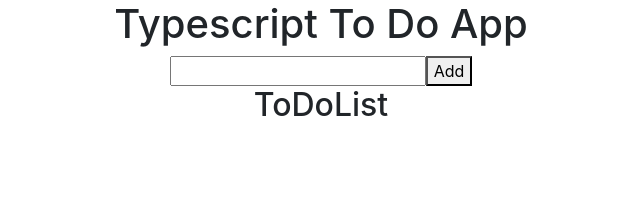
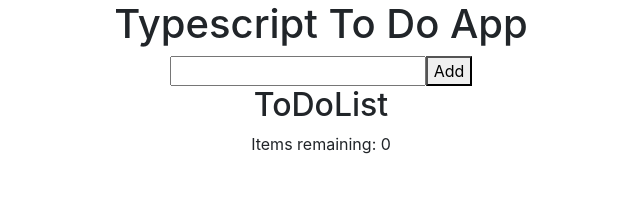
Before and after one commit to adamrturman/typescript-to-do, a React (Create React App) app: page / in a window 1280 px wide. Shown: the top 222 px of the page, without its empty margins (319-959 px from the left). Built offline with nearby package versions, Linux system fonts and the light colour scheme.

Commit message:
number of remaining incomplete tasks correctly showing

```diff
--- a/src/App.tsx
+++ b/src/App.tsx
@@ -6,14 +6,14 @@ import ErrorModal from './ErrorModal/ErrorModal'
 interface Props { }
 
 interface CurrentTask {
-  todo: string,
-  isCompleted: boolean
+  todo: string;
+  isCompleted: boolean;
 }
 
 interface State {
-  list: CurrentTask[],
-  currentTask: CurrentTask,
-  hasError: boolean
+  list: CurrentTask[];
+  currentTask: CurrentTask;
+  hasError: boolean;
 }
 
 class App extends Component<Props, State> {
@@ -26,16 +26,28 @@ class App extends Component<Props, State> {
     hasError: false
   };
 
+
+  countOfRemainingItems: any = () => {
+    return this.state.list.reduce((accumulator, currentValue) => {
+      if (currentValue.isCompleted === false) {
+        accumulator++
+      }
+      return accumulator;
+    }, 0)
+  }
+
+
+
   //  'any' below throws error when using type React.KeyboardEvent<HTMLInputElement>
   handleChange = (event: React.ChangeEvent<HTMLInputElement>) => {
     this.setState({ currentTask: { todo: event.target.value, isCompleted: false } })
   }
 
-  handleClick = (event: React.MouseEvent<HTMLButtonElement>) => {
+  handleSubmit = (event: React.MouseEvent<HTMLButtonElement>) => {
     if (this.state.currentTask.todo.length) {
-    const processedList = [...this.state.list, this.state.currentTask]
-    this.setState({ list: processedList })
-    this.setState({ currentTask: { todo: '', isCompleted: false } })
+      const processedList = [...this.state.list, this.state.currentTask]
+      this.setState({ list: processedList })
+      this.setState({ currentTask: { todo: '', isCompleted: false } })
     } else {
       // alert('Blank todos are not allowed.')
       this.setState({ hasError: true })
@@ -48,24 +60,18 @@ class App extends Component<Props, State> {
   }
 
   handleComplete = (index: number) => {
-    //  need to build this function out
-    //  add the 'completed' to the array element whose index matches
-    //  map - element and elementNumber (avoid shadowing)
     const markedCompletedArray = this.state.list.map((task, taskNumber) => {
       if (taskNumber === index) {
-        task.isCompleted = true;
+        task.isCompleted = !task.isCompleted;
       }
-
       return task;
     });
-
-    //  redefine the state with that updated list
     this.setState({ list: markedCompletedArray });
   }
 
 
-
   render() {
+    console.log(this.countOfRemainingItems())
     if (this.state.hasError) {
       return <ErrorModal />
     }
@@ -73,8 +79,14 @@ class App extends Component<Props, State> {
       <div className="App">
         <h1>Typescript To Do App</h1>
         <input value={this.state.currentTask.todo} onChange={this.handleChange}></input>
-        <button onClick={this.handleClick}>Add</button>
-        <ToDoList item={this.state.currentTask} list={this.state.list} handleDelete={this.handleDelete} handleComplete={this.handleComplete}/>
+        <button onClick={this.handleSubmit}>Add</button>
+        <ToDoList
+          item={this.state.currentTask}
+          list={this.state.list}
+          handleDelete={this.handleDelete}
+          handleComplete={this.handleComplete}
+          remainingTaskCount={this.countOfRemainingItems()}
+        />
       </div>
     );
   }
--- a/src/ToDoList/ToDoList.tsx
+++ b/src/ToDoList/ToDoList.tsx
@@ -11,6 +11,7 @@ interface Props {
     list: currentTask[];
     handleDelete: (index: number) => void;
     handleComplete: (index: number) => void;
+    remainingTaskCount: () => number;
 }
 
 interface State {
@@ -18,41 +19,26 @@ interface State {
 }
 
 class ToDoList extends Component<Props, State> {
-    // handleComplete = (index: number) => {
-    //     //  need to build this function out
-    // }
     state: State = {
         isEditable: false
     }
 
-    componentDidMount() {
-        console.log("Mounted- item.isCompleted", this.props.item.isCompleted)
-    }
-
-    componentWillUpdate() {
-        console.log("Will update")
-
-    }
-
-    componentDidUpdate() {
-        console.log("Did Update", this.props)
-    }
 
     render() {
         const mappedList = this.props.list.map((item, index) => {
             const itemClasses = item.isCompleted ? `${styles.completed} ${styles.bold}` : styles.bold;
 
             return (
-                <li  className={itemClasses} key={index}>
-                    <span contentEditable={this.state.isEditable}>
+                <li className={itemClasses} key={index}>
+                    <span contentEditable={this.state.isEditable} suppressContentEditableWarning={true}>
                         {item.todo}
                     </span>
-                    <button onClick={() => this.props.handleComplete(index)}>Mark Done</button>
+                    <button onClick={() => this.props.handleComplete(index)}>{item.isCompleted ? `Mark Undone` : `Mark Done`}</button>
                     <button onClick={() => this.props.handleDelete(index)}>Delete</button>
                     {this.state.isEditable ?
-                    <button onClick={() => this.setState({ isEditable: false })}>Save</button> :
-                    <button onClick={() => this.setState({ isEditable: true })}>Edit</button>}
-                    {/* {this.state.isEditable ? <button>Save</button> : null} */}
+                        <button onClick={() => this.setState({ isEditable: false })}>Save</button> :
+                        <button onClick={() => this.setState({ isEditable: true })}>Edit</button>
+                    }
                 </li>
             )
         });
@@ -61,6 +47,7 @@ class ToDoList extends Component<Props, State> {
             <>
                 <h2>ToDoList</h2>
                 <div>{mappedList}</div>
+                <div>Items remaining: {this.props.remainingTaskCount}</div>
             </>
         );
     }
```
Also changed, not shown: 1 other file (tests, documents, lock files or other folders).
